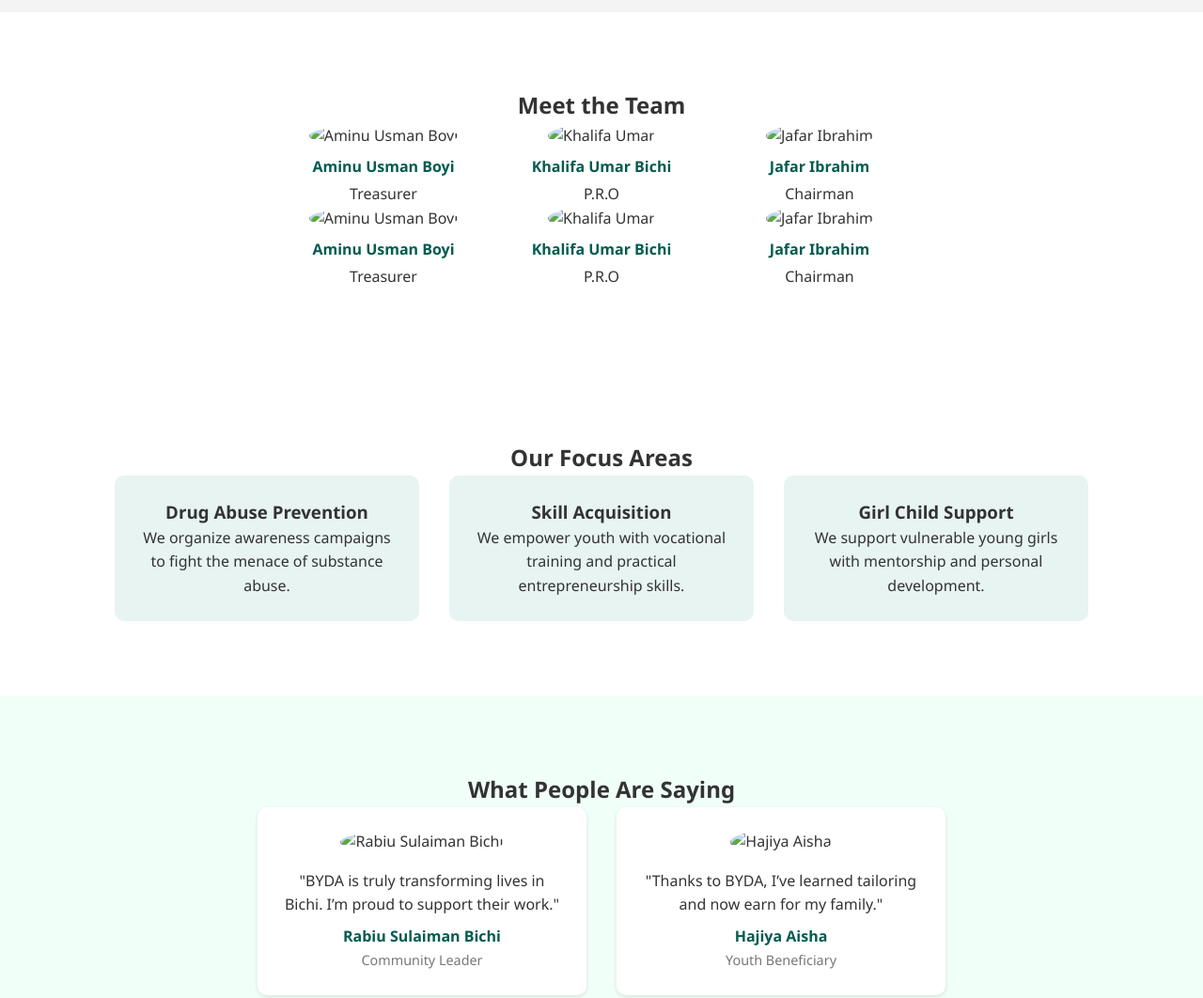
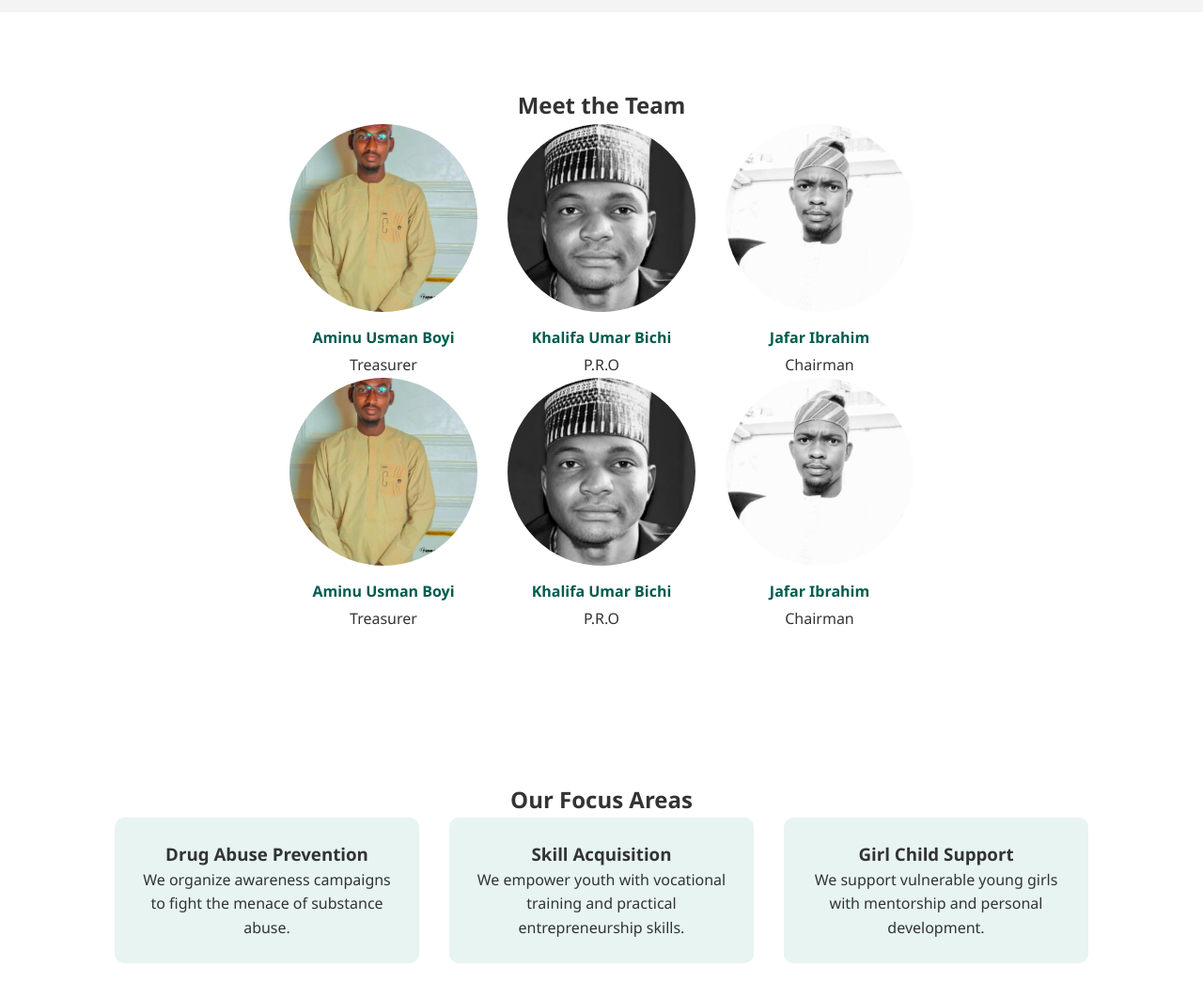
Before and after one commit to AlameenCsc/BYDA_Project, a plain HTML site: page index.html in a window 1280 px wide. Shown: the part 1100-2162 px from the top of the page at 94% size. Drawn offline with Linux system fonts and the light colour scheme; files whose address does not match are found by name.

Commit message:
Update index.html

```diff
--- a/index.html
+++ b/index.html
@@ -55,34 +55,34 @@
       <h2>Meet the Team</h2>
       <div class="team-grid">
         <div class="team-member">
-          <img src="images/aminu.jpg" alt="Aminu Usman Boyi" />
+          <img src="aminu.jpg" alt="Aminu Usman Boyi" />
           <h4>Aminu Usman Boyi</h4>
           <p>Treasurer</p>
         </div>
         <div class="team-member">
-          <img src="images/khalipa-umar.jpg" alt="Khalifa Umar" />
+          <img src="/khalipa-umar.jpg" alt="Khalifa Umar" />
           <h4>Khalifa Umar Bichi</h4>
           <p>P.R.O</p>
         </div>
         <div class="team-member">
-          <img src="images/jafar.jpg" alt="Jafar Ibrahim" />
+          <img src="/jafar.jpg" alt="Jafar Ibrahim" />
           <h4>Jafar Ibrahim</h4>
           <p>Chairman</p>
         </div>
       </div>
       <div class="team-grid">
         <div class="team-member">
-          <img src="images/aminu.jpg" alt="Aminu Usman Boyi" />
+          <img src="/aminu.jpg" alt="Aminu Usman Boyi" />
           <h4>Aminu Usman Boyi</h4>
           <p>Treasurer</p>
         </div>
         <div class="team-member">
-          <img src="images/khalipa-umar.jpg" alt="Khalifa Umar" />
+          <img src="/khalipa-umar.jpg" alt="Khalifa Umar" />
           <h4>Khalifa Umar Bichi</h4>
           <p>P.R.O</p>
         </div>
         <div class="team-member">
-          <img src="images/jafar.jpg" alt="Jafar Ibrahim" />
+          <img src="/jafar.jpg" alt="Jafar Ibrahim" />
           <h4>Jafar Ibrahim</h4>
           <p>Chairman</p>
         </div>
@@ -117,13 +117,13 @@
       <h2>What People Are Saying</h2>
       <div class="testimonial-cards">
         <div class="testimonial">
-          <img src="images/rsb.jfif" alt="Rabiu Sulaiman Bichi" />
+          <img src="/rsb.jfif" alt="Rabiu Sulaiman Bichi" />
           <p>"BYDA is truly transforming lives in Bichi. I’m proud to support their work."</p>
           <h4>Rabiu Sulaiman Bichi</h4>
           <span>Community Leader</span>
         </div>
         <div class="testimonial">
-          <img src="images/hajiyar-santi.jfif" alt="Hajiya Aisha" />
+          <img src="/hajiyar-santi.jfif" alt="Hajiya Aisha" />
           <p>"Thanks to BYDA, I’ve learned tailoring and now earn for my family."</p>
           <h4>Hajiya Aisha</h4>
           <span>Youth Beneficiary</span>
@@ -144,10 +144,10 @@
     <div class="container">
       <h2>Our Patrons</h2>
       <div class="partners-logos">
-        <img src="images/engineer-abba.jfif" alt="Partner 1" />
-        <img src="images/rsb.jfif" alt="Partner 2" />
-        <img src="images/santi.jfif" alt="Partner 3" />
-        <img src="images/audu-baffa.jfif" alt="Partner 4" />
+        <img src="/engineer-abba.jfif" alt="Partner 1" />
+        <img src="/rsb.jfif" alt="Partner 2" />
+        <img src="/santi.jfif" alt="Partner 3" />
+        <img src="/audu-baffa.jfif" alt="Partner 4" />
       </div>
     </div>
   </section>
```
